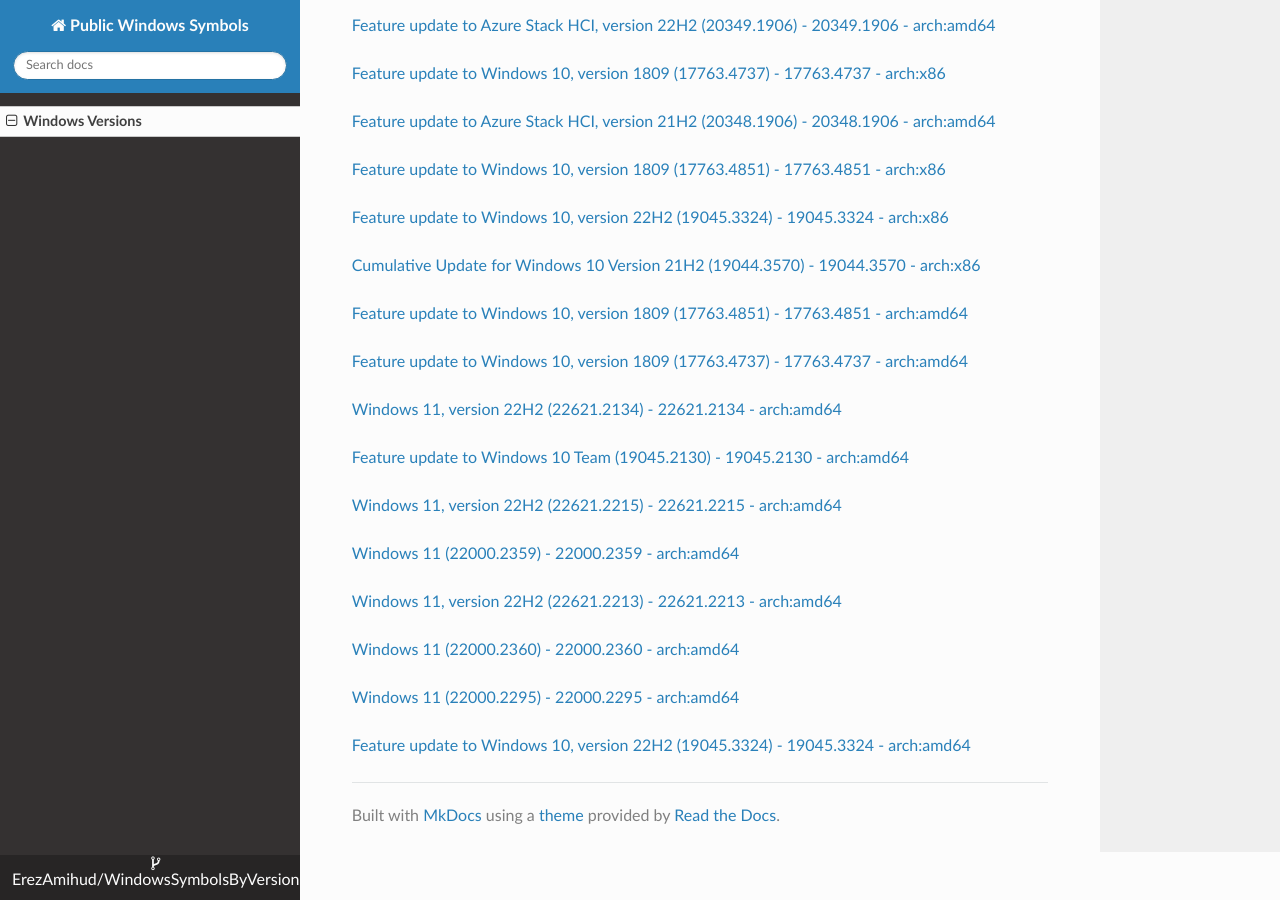
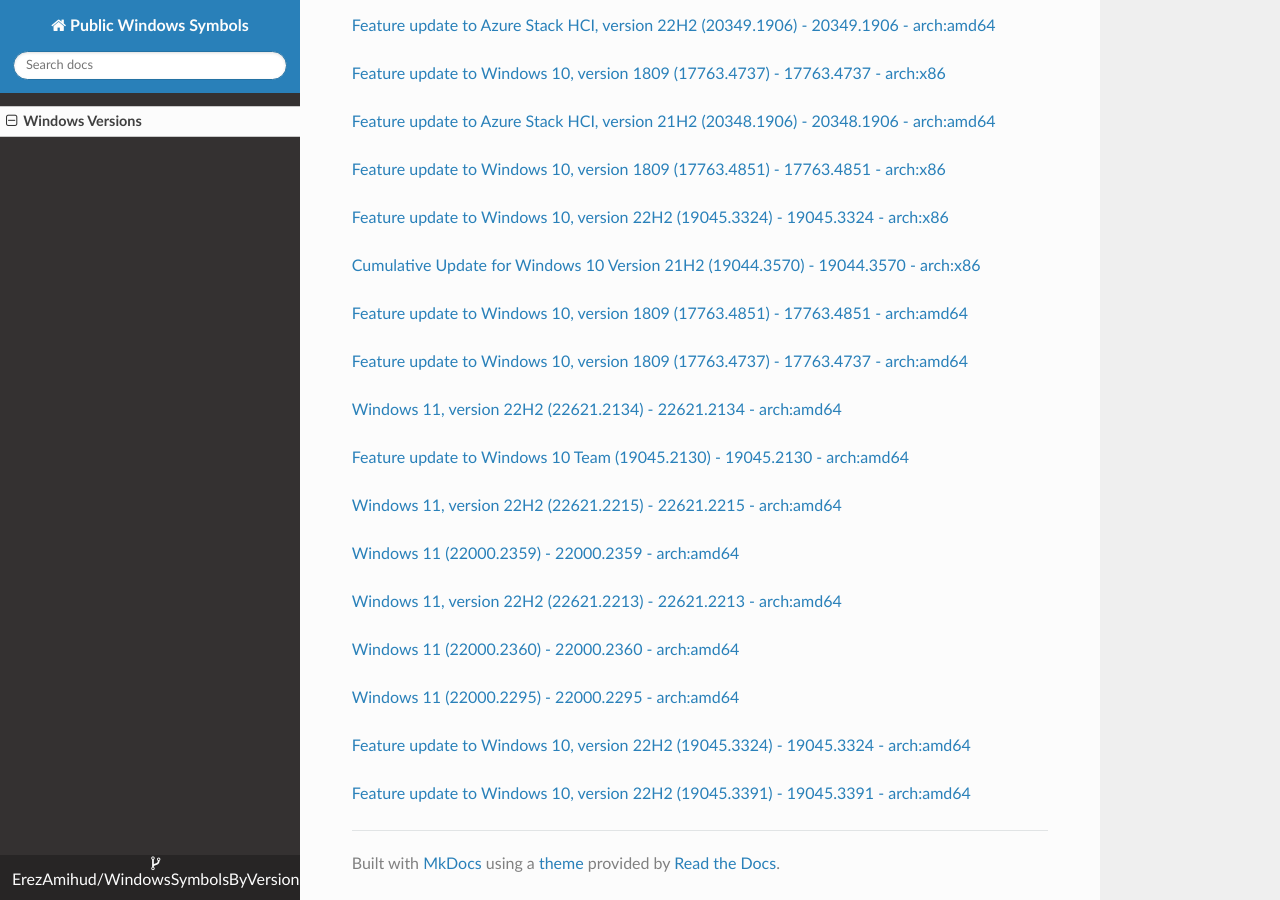
Before and after one commit to ErezAmihud/WindowsSymbolsByVersion, an MkDocs documentation site: the page built from docs/index.md, in a window 1280 px wide and 900 px high, scrolled down 26333 px. Built offline with MkDocs 1.6.1, drawn with Linux system fonts in a browser that asks for light colours; nearby versions of some CDN libraries.

Commit message:
Automated commit, add manifest for 07b5d982-3a98-4209-8953-de3eae9e9317

```diff
--- a/docs/index.md
+++ b/docs/index.md
@@ -1498,3 +1498,6 @@
 
 
 [Feature update to Windows 10, version 22H2 (19045.3324) - 19045.3324 - arch:amd64](https://github.com/ErezAmihud/WindowsSymbolsByVersion/blob/main/manifests/3dcf3076-f269-49d2-a253-2faf3e20057e.manifest)
+
+
+[Feature update to Windows 10, version 22H2 (19045.3391) - 19045.3391 - arch:amd64](https://github.com/ErezAmihud/WindowsSymbolsByVersion/blob/main/manifests/07b5d982-3a98-4209-8953-de3eae9e9317.manifest)
```
Also changed, not shown: process_builds.json (+1 -1 lines).
